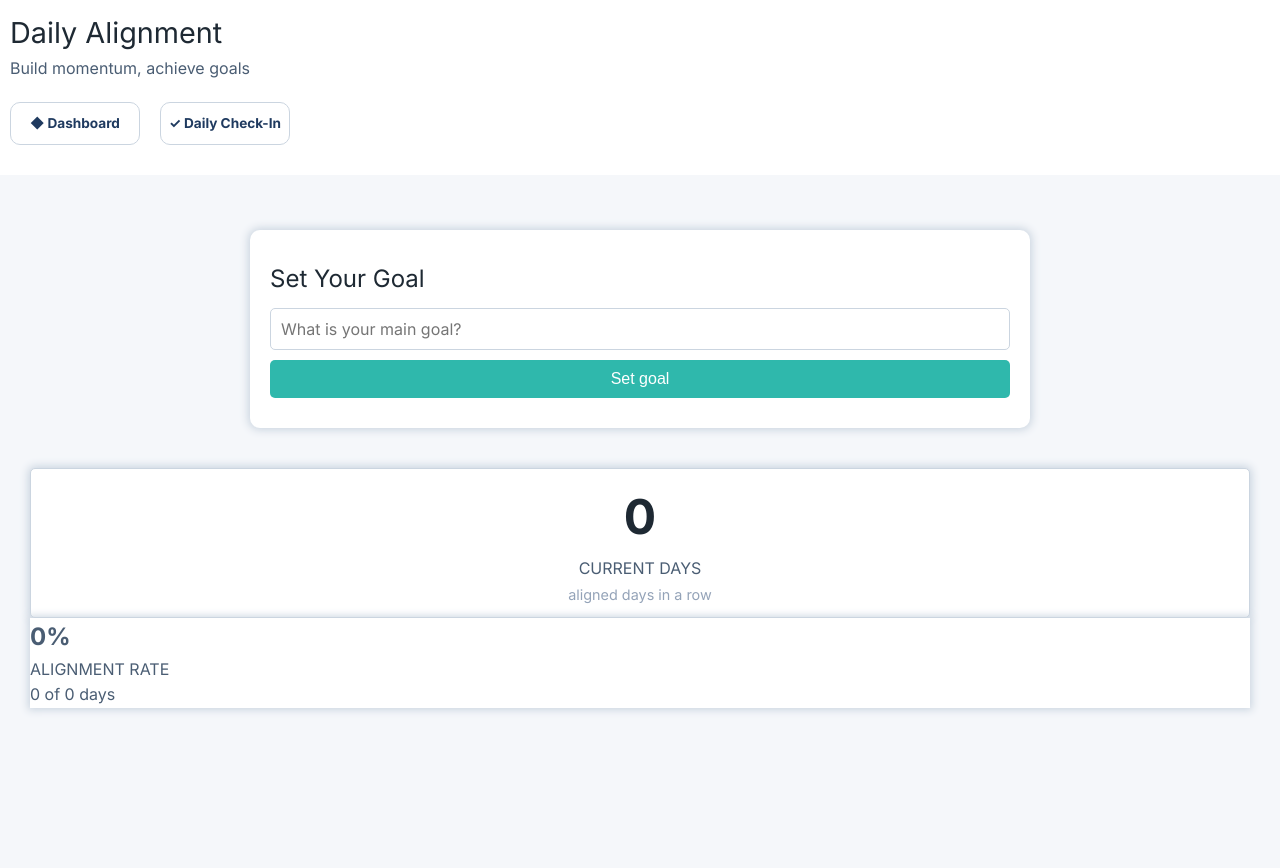
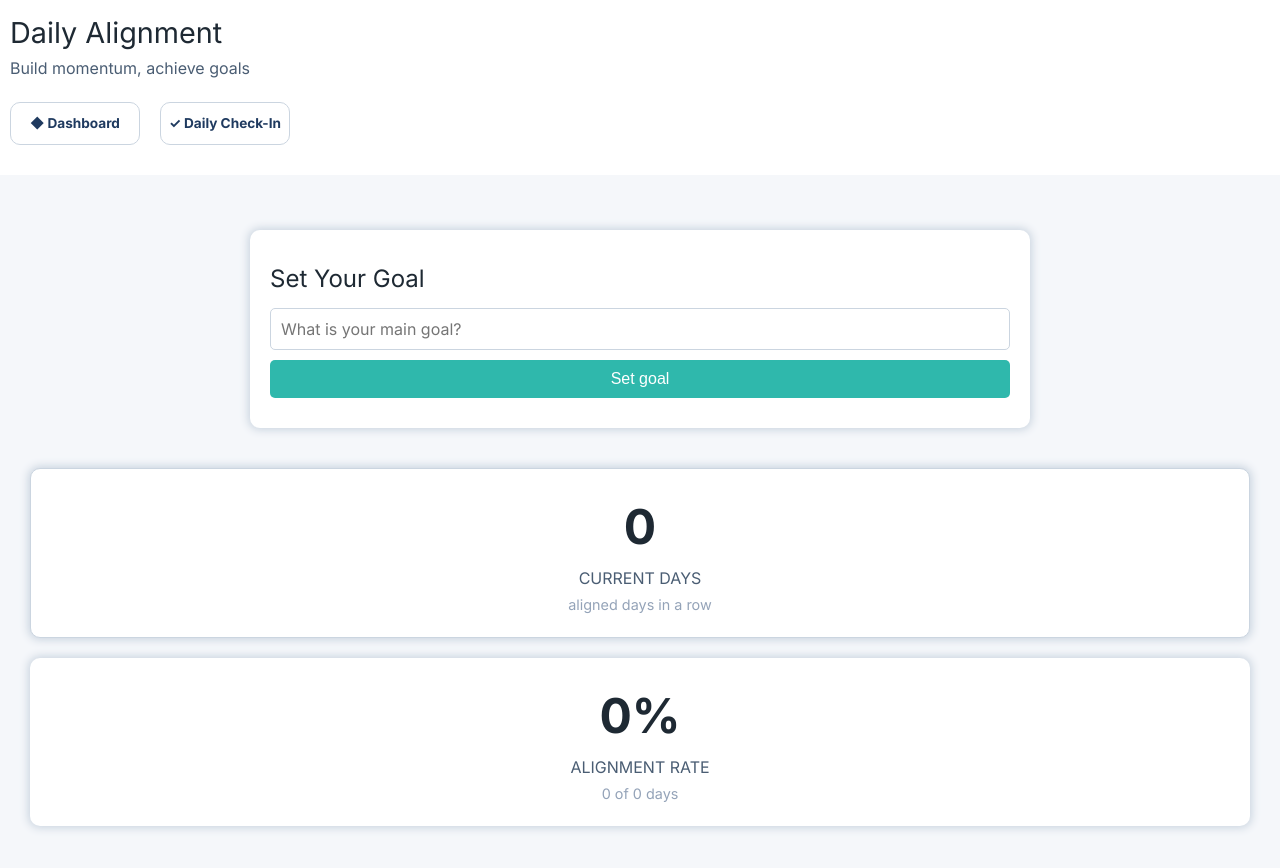
Before and after one commit to 4wiafe/daily-alignment, a React (Vite) app in the folder daily-alignment-app/: page /dashboard in a window 1280 px wide. Shown: the top 868 px of the page. Before the commit the page ends 800 px from the top, so only its background shows below. Built offline with nearby package versions, Linux system fonts and the light colour scheme; a web font is replaced by a local one.

Commit message:
Refactor checkService and checkinService

```diff
--- a/daily-alignment-app/src/components/Dashboard/AlignmentSection.jsx
+++ b/daily-alignment-app/src/components/Dashboard/AlignmentSection.jsx
@@ -1,5 +1,5 @@
 import { useEffect, useState } from "react";
-import { calculateAlignmentRate } from "../Dashboard/services/checkinService";
+import { calculateAlignmentRate } from "./services/alignmentService";
 
 export default function AlignmentSection() {
   const [alignment, setAlignment] = useState({
@@ -15,7 +15,7 @@ export default function AlignmentSection() {
 
   return (
     <div className="alignment">
-      <h2>{alignment.rate}%</h2>
+      <h2 className="rate">{alignment.rate}%</h2>
       <p>ALIGNMENT RATE</p>
       <span>
         {alignment.yesDays} of {alignment.totalDays} days
--- a/daily-alignment-app/src/components/Dashboard/Dashboard.css
+++ b/daily-alignment-app/src/components/Dashboard/Dashboard.css
@@ -125,23 +125,30 @@
 .bento {
   padding: 10px;
   margin: 20px auto;
+  display: grid;
+  gap: 20px;
 }
 
 .bento div {
   box-shadow: var(--shadow);
   background: var(--surface);
+  border-radius: 10px;
+  padding: 20px 40px;
 }
 
-.streak {
+.streak,
+.alignment {
   text-align: center;
 }
 
-.count {
+.count,
+.rate {
   font-size: 3rem;
   color: var(--text);
 }
 
-.streak span {
+.streak span,
+.alignment span {
   font-size: 0.9rem;
   color: var(--gray-medium);
 }
--- a/daily-alignment-app/src/components/Dashboard/StreakSection.jsx
+++ b/daily-alignment-app/src/components/Dashboard/StreakSection.jsx
@@ -1,5 +1,5 @@
 import { useEffect, useState } from "react";
-import { calculateStreak } from "../Dashboard/services/checkService";
+import { calculateStreak } from "./services/streakService";
 
 export default function StreakSection() {
   const [streak, setStreak] = useState(0);
--- /dev/null
+++ b/daily-alignment-app/src/components/Dashboard/services/alignmentService.js
@@ -0,0 +1,67 @@
+const CHECKIN_KEY = "checkins";
+
+function getTodayDate() {
+  return new Date().toISOString().split("T")[0];
+}
+
+export function loadCheckins() {
+  try {
+    const saved = localStorage.getItem(CHECKIN_KEY);
+    return saved ? JSON.parse(saved) : [];
+  } catch (error) {
+    console.error(error);
+    return [];
+  }
+}
+
+export function saveCheckin(completed, reflection) {
+  const checkins = loadCheckins();
+  const today = getTodayDate();
+
+  const alreadyChecked = checkins.find((c) => c.date === today);
+  if (alreadyChecked) return;
+
+  const newCheckin = {
+    date: today,
+    completed,
+    reflection,
+  };
+
+  const updated = [...checkins, newCheckin];
+  localStorage.setItem(CHECKIN_KEY, JSON.stringify(updated));
+}
+
+export function calculateAlignmentRate() {
+  const checkins = loadCheckins();
+
+  if (!checkins.length) {
+    return {
+      rate: 0,
+      yesDays: 0,
+      totalDays: 0,
+    };
+  }
+
+  const yesDays = checkins.filter((c) => c.completed).length;
+  const totalDays = checkins.length;
+
+  const rate = Math.round((yesDays / totalDays) * 100);
+
+  return {
+    rate,
+    yesDays,
+    totalDays,
+  };
+}
+
+export function getRecentCheckins(limit = 5) {
+  const checkins = loadCheckins();
+
+  if (!checkins.length) return [];
+
+  const sorted = [...checkins].sort(
+    (a, b) => new Date(b.date) - new Date(a.date)
+  );
+
+  return sorted.slice(0, limit);
+}
--- a/daily-alignment-app/src/components/Dashboard/services/checkinService.js
+++ /dev/null
@@ -1,24 +0,0 @@
-import { loadCheckins } from "./checkService";
-
-export function calculateAlignmentRate() {
-  const checkins = loadCheckins();
-
-  if (!checkins.length) {
-    return {
-      rate: 0,
-      yesDays: 0,
-      totalDays: 0,
-    };
-  }
-
-  const yesDays = checkins.filter((c) => c.completed).length;
-  const totalDays = checkins.length;
-
-  const rate = Math.round((yesDays / totalDays) * 100);
-
-  return {
-    rate,
-    yesDays,
-    totalDays,
-  };
-}
```
Also changed, not shown: daily-alignment-app/src/components/Dashboard/services/streakService.js (renamed from daily-alignment-app/src/components/Dashboard/services/checkService.js).
